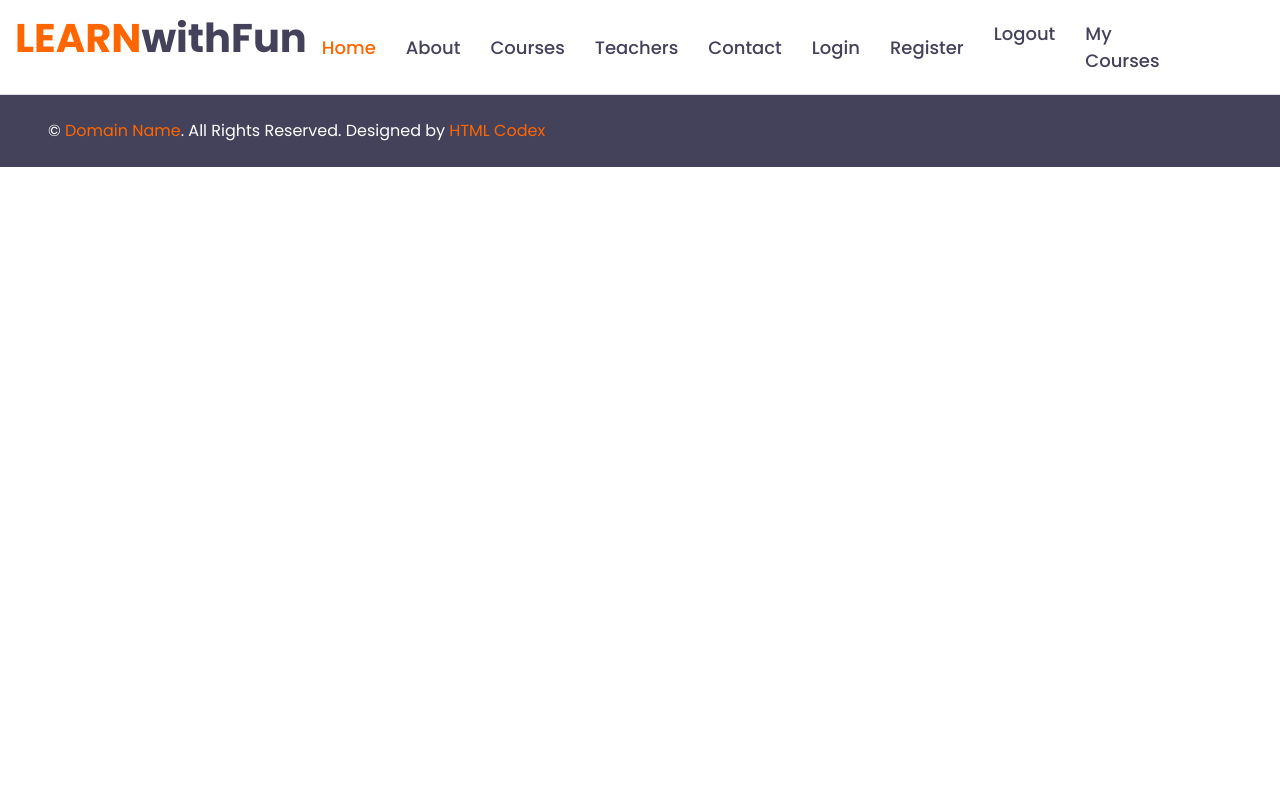
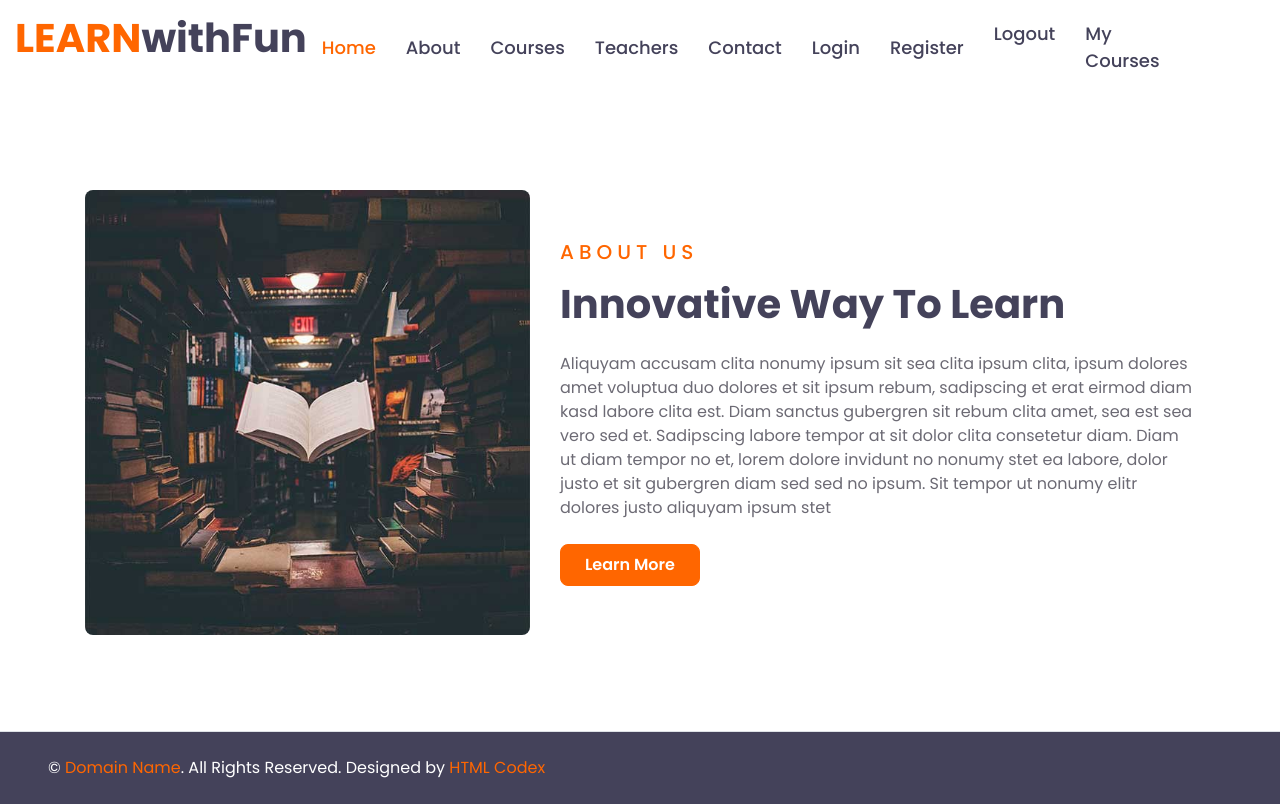
Before and after one commit to TeodorTod/Learn-With-Fun, a React (Create React App) app: page /about in a window 1280 px wide. Built offline with nearby package versions, Linux system fonts and the light colour scheme.

Commit message:
add about component

```diff
--- a/src/App.js
+++ b/src/App.js
@@ -2,6 +2,7 @@ import { Routes, Route } from "react-router-dom";
 
 import Header from "./components/Header/Header";
 import Home from  "./components/Home/Home";
+import About from  "./components/About/About";
 import Login from  "./components/Login/Login";
 import Footer from "./components/Footer/Footer";
 
@@ -14,6 +15,7 @@ function App() {
 
       <Routes>
         <Route path="/" element={<Home />}/>
+        <Route path="/about" element={<About />} />
         <Route path="/login" element={<Login />}/>
 
       </Routes>
--- /dev/null
+++ b/src/components/About/About.js
@@ -0,0 +1,23 @@
+const About = () => {
+    return (
+        <div className="container-fluid py-5">
+        <div className="container py-5">
+            <div className="row align-items-center">
+                <div className="col-lg-5">
+                    <img className="img-fluid rounded mb-4 mb-lg-0" src="img/about.jpg" alt="fluid_img" />
+                </div>
+                <div className="col-lg-7">
+                    <div className="text-left mb-4">
+                        <h5 className="text-primary text-uppercase mb-3" style={{letterSpacing: 5 }}>About Us</h5>
+                        <h1>Innovative Way To Learn</h1>
+                    </div>
+                    <p>Aliquyam accusam clita nonumy ipsum sit sea clita ipsum clita, ipsum dolores amet voluptua duo dolores et sit ipsum rebum, sadipscing et erat eirmod diam kasd labore clita est. Diam sanctus gubergren sit rebum clita amet, sea est sea vero sed et. Sadipscing labore tempor at sit dolor clita consetetur diam. Diam ut diam tempor no et, lorem dolore invidunt no nonumy stet ea labore, dolor justo et sit gubergren diam sed sed no ipsum. Sit tempor ut nonumy elitr dolores justo aliquyam ipsum stet</p>
+                    <a href="" className="btn btn-primary py-md-2 px-md-4 font-weight-semi-bold mt-2">Learn More</a>
+                </div>
+            </div>
+        </div>
+    </div>
+    );
+}
+
+export default About;
```
